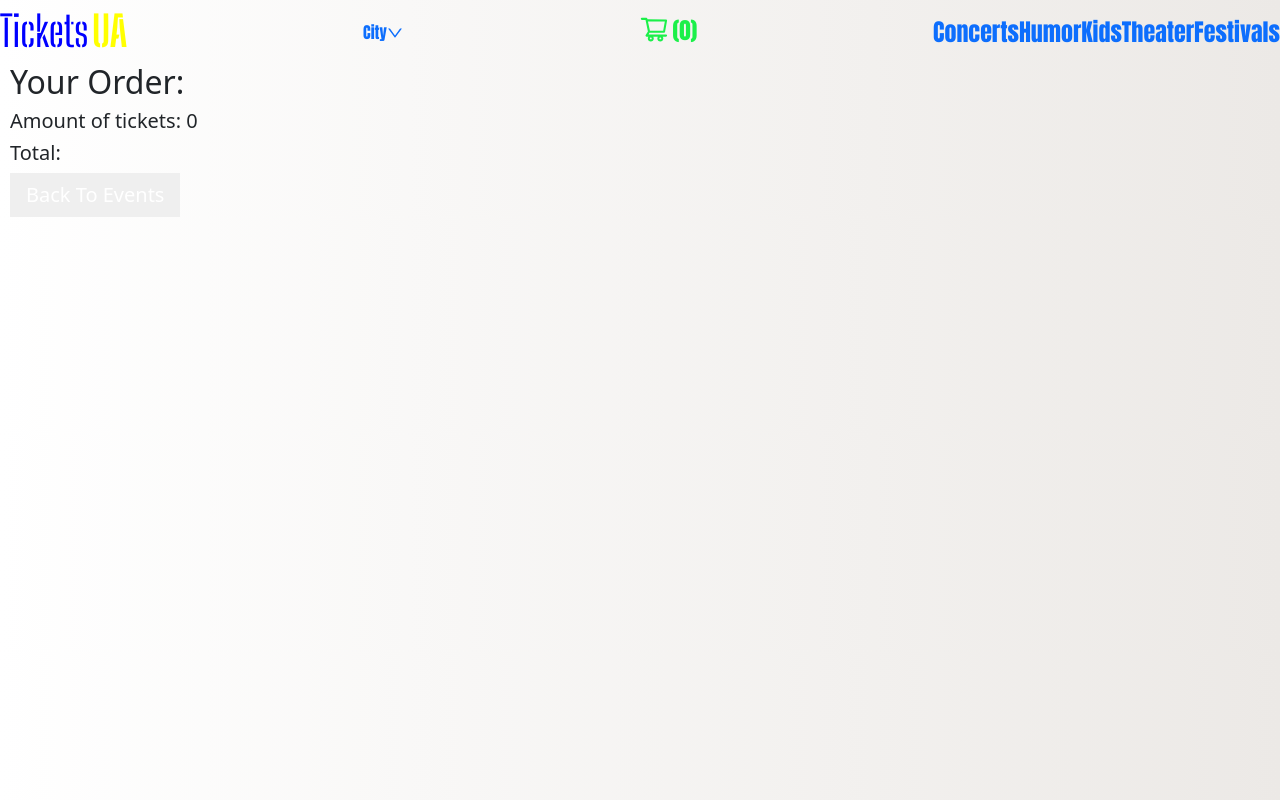
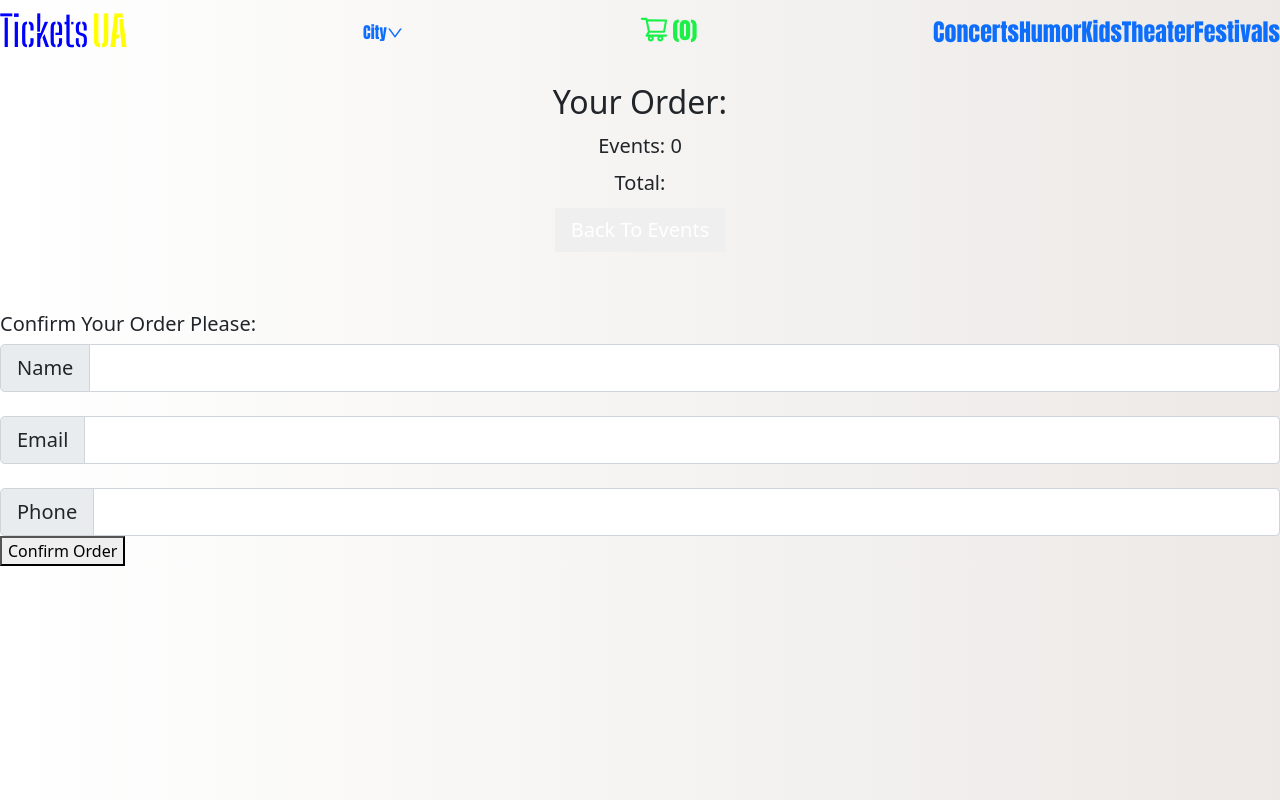
Before and after one commit to asd7626/tickets_frontend, a React (Create React App) app: page /cart in a window 1280 px wide. Built offline with nearby package versions, Linux system fonts and the light colour scheme; a web font is replaced by a local one.

Commit message:
order cards grid

```diff
--- a/src/App.css
+++ b/src/App.css
@@ -862,9 +862,26 @@ h1, h2, h3, h4, h5, h6 {
 
     /* Cart */
 
+    .cart_top_section {
+      margin: 20px auto 0 auto;
+      display: flex;
+      flex-direction: column;
+      align-items: center;
+      row-gap: 5px;
+    }
+
+    .cart_events {
+      display: grid;
+      grid-template-columns: 1fr;
+      margin: 30px auto;
+      width: 100%;
+      row-gap: 15px;
+      justify-items: center;
+    }
+
     .cart_item_whole {
       display: flex;
-      max-width: 400px;
+      max-width: 310px;
       border: 2px solid rgb(139, 146, 132);
       border-radius: 5px;
       background-color: #fff;
@@ -927,7 +944,7 @@ h1, h2, h3, h4, h5, h6 {
     }
 
     .cart_item_event {
-      font-size: 18px;
+      font-size: 16px;
       font-weight: 700;
       text-transform: uppercase;
       border-bottom: 1px solid rgb(241, 237, 237);
@@ -973,6 +990,10 @@ h1, h2, h3, h4, h5, h6 {
   .event_card {
     max-width: 330px;
   }
+
+  .cart_item_whole {
+    max-width: 340px;
+}
 }
 
 /* 400x480 */
@@ -980,6 +1001,10 @@ h1, h2, h3, h4, h5, h6 {
   .event_card {
     max-width: 350px;
   }
+
+  .cart_item_whole {
+    max-width: 370px;
+}
 }
 
 /* 480 */
@@ -1065,6 +1090,15 @@ h1, h2, h3, h4, h5, h6 {
     font-size: 24px;
   }
 
+
+  .cart_item_whole {
+    max-width: 400px;
+}
+
+  .cart_item_event {
+    font-size: 18px;
+  }
+
 }
 
 /* 540 */
@@ -1082,6 +1116,10 @@ h1, h2, h3, h4, h5, h6 {
     max-width: 450px;
   }
 
+  .cart_item_whole {
+    max-width: 410px;
+}
+
 
 }
 
@@ -1147,8 +1185,28 @@ h1, h2, h3, h4, h5, h6 {
   }
 
 
-}
-
+  .cart_item_whole {
+    max-width: 430px;
+}
+
+}
+
+
+@media(min-width: 640px) {
+
+  .cart_events {
+    grid-template-columns: 1fr 1fr;
+    column-gap: 5px;
+  }
+
+  .cart_item_whole {
+    max-width: 310px;
+}
+
+.cart_item_event {
+  font-size: 16px;
+}
+}
 
 
 /* 660 */
@@ -1177,6 +1235,12 @@ h1, h2, h3, h4, h5, h6 {
 
   }
 
+  .cart_item_whole {
+    max-width: 320px;
+}
+
+
+
 }
 
 
@@ -1270,6 +1334,14 @@ h1, h2, h3, h4, h5, h6 {
     max-width: 500px;
   }
 
+  .cart_item_whole {
+    max-width: 340px;
+}
+
+.cart_item_event {
+  font-size: 18px;
+}
+
 }
 
 /* 768 */
@@ -1296,6 +1368,10 @@ h1, h2, h3, h4, h5, h6 {
     font-size: 20px;
 
   }
+
+  .cart_item_whole {
+    max-width: 350px;
+}
 }
 
 
@@ -1342,6 +1418,11 @@ h1, h2, h3, h4, h5, h6 {
   .cardWrap {
     max-width: 375px;
   }
+
+
+  .cart_item_whole {
+    max-width: 370px;
+}
 
 
 }
@@ -1406,8 +1487,9 @@ h1, h2, h3, h4, h5, h6 {
     text-align: center;
   }
 
-
-
+  .cart_item_whole {
+    max-width: 400px;
+}
 }
 
 /* 900 */
@@ -1492,6 +1574,10 @@ h1, h2, h3, h4, h5, h6 {
   .cardWrap {
     max-width: 425px;
   }
+
+  .cart_item_whole {
+    max-width: 420px;
+}
 }
 
 
@@ -1585,6 +1671,14 @@ h1, h2, h3, h4, h5, h6 {
     font-size: 18px;
   }
 
+
+  .cart_events {
+    grid-template-columns: 1fr 1fr 1fr;
+  }
+
+  .cart_item_whole {
+    max-width: 320px;
+  }
 
 }
 
@@ -1608,6 +1702,10 @@ h1, h2, h3, h4, h5, h6 {
   .cardWrap {
     max-width: 340px;
   }
+
+  .cart_item_whole {
+    max-width: 340px;
+  }
 }
 
 
@@ -1641,6 +1739,10 @@ h1, h2, h3, h4, h5, h6 {
   .cardWrap {
     max-width: 360px;
   }
+
+  .cart_item_whole {
+    max-width: 360px;
+  }
 }
 
 
@@ -1716,6 +1818,14 @@ h1, h2, h3, h4, h5, h6 {
   }
 
 
+  .cart_item_event {
+    font-size: 20px;
+  }
+
+  .cart_item_place, .cart_item_date, .cart_item_price {
+    font-size: 17px;
+  }
+
 }
 
 
@@ -1739,6 +1849,10 @@ h1, h2, h3, h4, h5, h6 {
   .cardWrap {
     max-width: 400px;
   }
+
+  .cart_item_whole {
+    max-width: 380px;
+  }
 }
 
 
@@ -1783,6 +1897,10 @@ h1, h2, h3, h4, h5, h6 {
   max-width: 415px;
 }
 
+.cart_item_whole {
+  max-width: 400px;
+}
+
 }
 
 
@@ -1844,6 +1962,10 @@ h1, h2, h3, h4, h5, h6 {
 .cardWrap {
   max-width: 430px;
 }
+
+.cart_item_whole {
+  max-width: 415px;
+}
 }
 
 
--- a/src/components/Card.js
+++ b/src/components/Card.js
@@ -1,21 +1,12 @@
 import React, {useState, useContext} from 'react';
 import {Link} from 'react-router-dom';
 import Context from './Context';
-import ContextQuantity from './ContextQuantity';
+
 
 
 const Card = ({event_item, quantity}) => {
 
     const value = useContext(Context);
-
-
-    const handlePlus = () => {
-        //setQuantity(prev => prev + 1);
-    }
-
-    const handleMinus = () => {
-        //setQuantity(prev => prev - 1);
-    }
 
     const capitalizeFirstLetter = (string) => {
         return string[0].toUpperCase() + string.slice(1);
--- a/src/components/Cart.js
+++ b/src/components/Cart.js
@@ -3,6 +3,7 @@ import Context from './Context';
 import SecondHeader from './SecondHeader';
 import {Link} from 'react-router-dom';
 import EventInCart from './EventInCart';
+import OrderForm from './OrderForm';
 
 
 function Cart ()  {
@@ -13,20 +14,23 @@ function Cart ()  {
     return (
         <div>
             <SecondHeader />
-            <div className="Container">
-            <h2> Your Order: </h2>
-            <h5> Amount of tickets: {value.cart.length} </h5>
-            <h5> Total:  </h5>
-            {value.cart.length === 0? <Link to='/'><button className="back_btn"> Back To Events </button> </Link> : <button className="clear_btn" onClick={value.clearOffCart}> Clear Cart </button>}
-            <div className="">
+            <div className="cart_top_section">
+                <h2> Your Order: </h2>
+                <h5> Events: {value.cart.length} </h5>
+                <h5> Total:  </h5>
+                {value.cart.length === 0? <Link to='/'><button className="back_btn"> Back To Events </button> </Link> : <button className="clear_btn" onClick={value.clearOffCart}> Clear Cart </button>}
+            </div>
+
+            <div className="cart_events">
                 {value.cart.map((item) => {
                     return (
                         <EventInCart item={item}  />
                     )
                 } )}
             </div>
-            </div>
+            <OrderForm />
         </div>
+
     )
 
 }
--- a/src/components/EventInCart.js
+++ b/src/components/EventInCart.js
@@ -1,4 +1,4 @@
-import React, {useState, useContext} from 'react';
+import React, {useState, useContext, useEffect} from 'react';
 import Context from './Context';
 import { CloseSquareFilled } from '@ant-design/icons';
 
@@ -7,6 +7,8 @@ const EventInCart = ({item}) => {
 
     const value = useContext(Context);
     const [amount, setAmount] = useState(1);
+    const [total, setTotal] = useState(item.price);
+
 
 
     const handlePlus = () => {
--- /dev/null
+++ b/src/components/OrderForm.js
@@ -0,0 +1,34 @@
+import React, {Fragment} from 'react';
+import FormControl from 'react-bootstrap/FormControl';
+import Form from 'react-bootstrap/Form';
+import InputGroup from 'react-bootstrap/InputGroup'
+
+function OrderForm  ()  {
+
+
+    return (
+        <div className="order_form">
+            <h5>Confirm Your Order Please: </h5>
+            <Form>
+                <InputGroup size="lg">
+                    <InputGroup.Text id="inputGroup-sizing-lg">Name</InputGroup.Text>
+                    <FormControl aria-label="Large" aria-describedby="inputGroup-sizing-sm" required="true" />
+                </InputGroup>
+                <br />
+                <InputGroup size="lg">
+                    <InputGroup.Text id="inputGroup-sizing-lg">Email</InputGroup.Text>
+                    <FormControl aria-label="Large" aria-describedby="inputGroup-sizing-sm" required="true" />
+                </InputGroup>
+                <br />
+                <InputGroup size="lg">
+                    <InputGroup.Text id="inputGroup-sizing-lg">Phone</InputGroup.Text>
+                    <FormControl aria-label="Large" aria-describedby="inputGroup-sizing-sm" required="true" />
+                </InputGroup>
+
+                <button type="submit"> Confirm Order</button>
+            </Form>
+        </div>
+    )
+}
+
+export default OrderForm;
```
